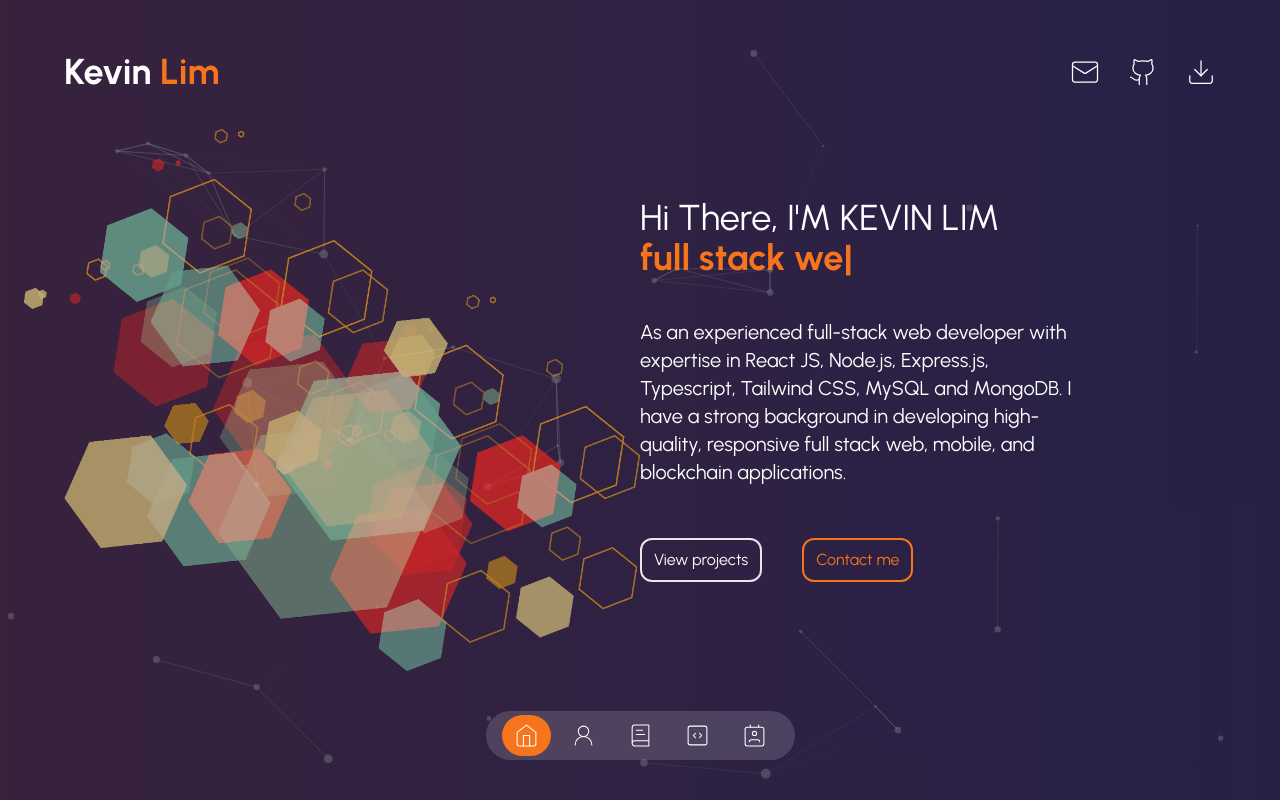
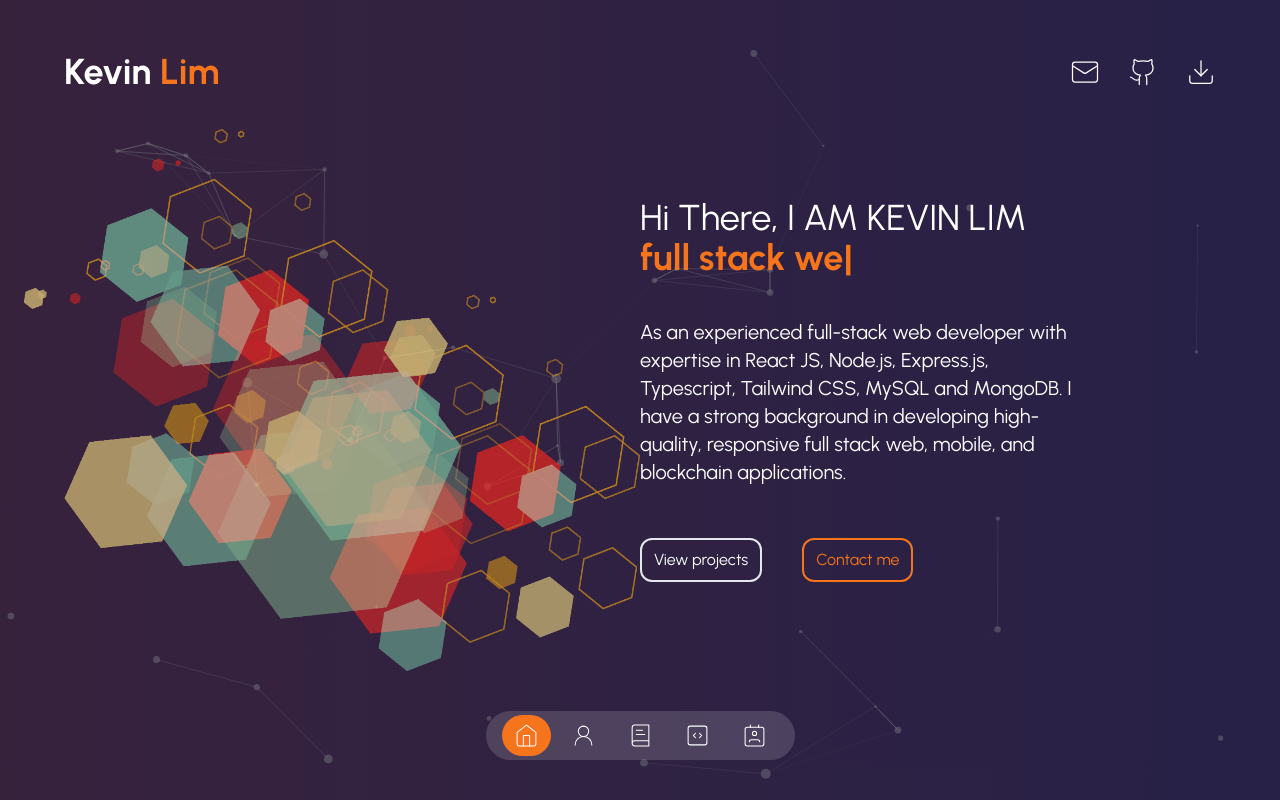
Before and after one commit to MaxKevin225/portfolio, a Next.js app: page / in a window 1280 px wide. Built offline with nearby package versions, Linux system fonts and the light colour scheme.

Commit message:
Update introduction.tsx

```diff
--- a/components/introduction.tsx
+++ b/components/introduction.tsx
@@ -8,7 +8,7 @@ const Introduction = () => {
             <div className="z-20 grid items-center h-full p-6 py-20 md:py-0 md:grid-cols-2">
                 <Image src="/home-4.png" priority width="800" height="800" alt="Avatar" style={{opacity:"0.7"}} />
                 <div className="flex flex-col justify-center max-w-md">
-                    <h1 className="mb-5 text-2xl leading-tight text-center md:text-left md:text-4xl md:mb-10">Hi There, I'M KEVIN LIM <br />
+                    <h1 className="mb-5 text-2xl leading-tight text-center md:text-left md:text-4xl md:mb-10">Hi There, I AM KEVIN LIM <br />
                         <TypeAnimation
                             sequence={[
                                 "software developer",
```
